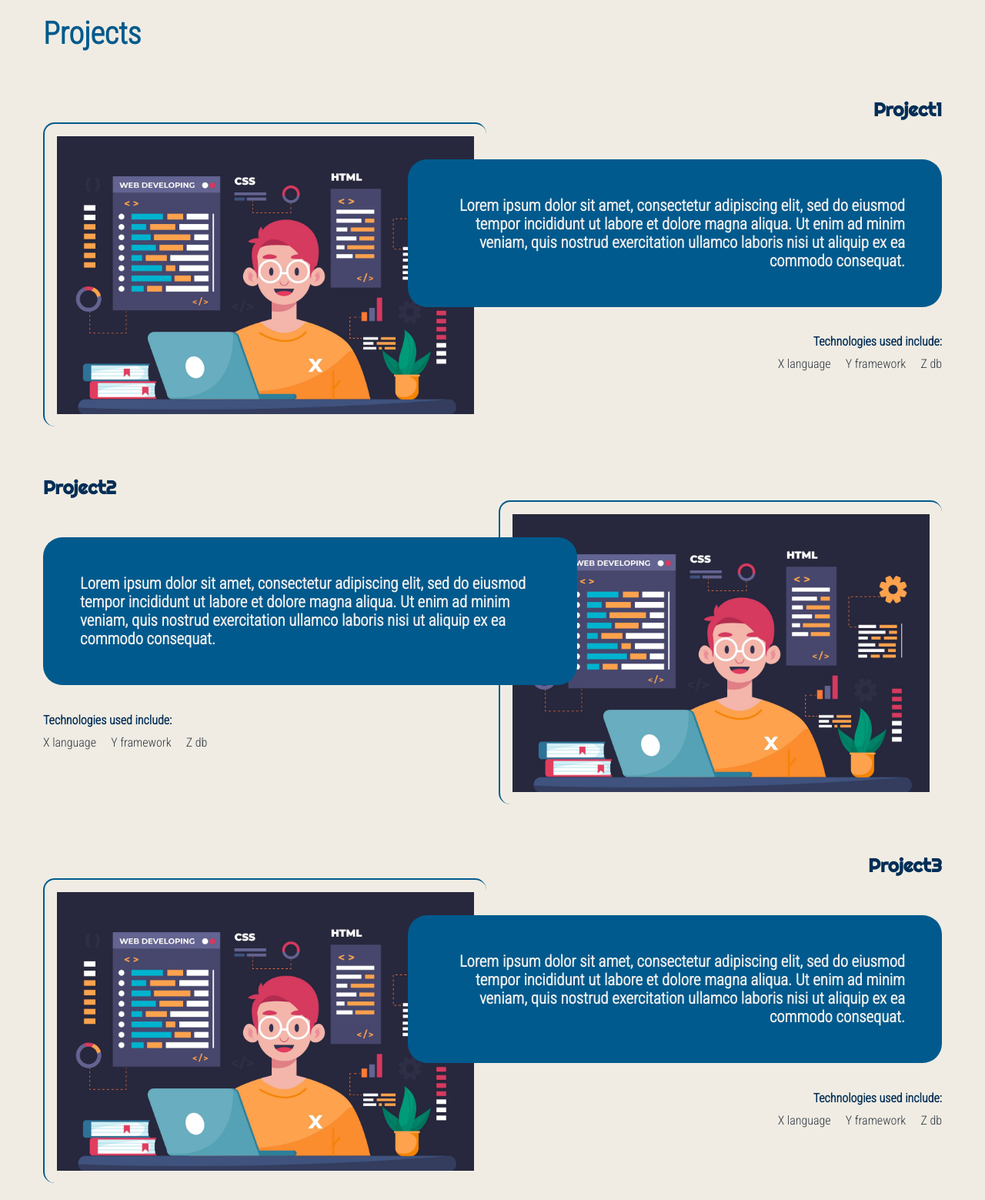
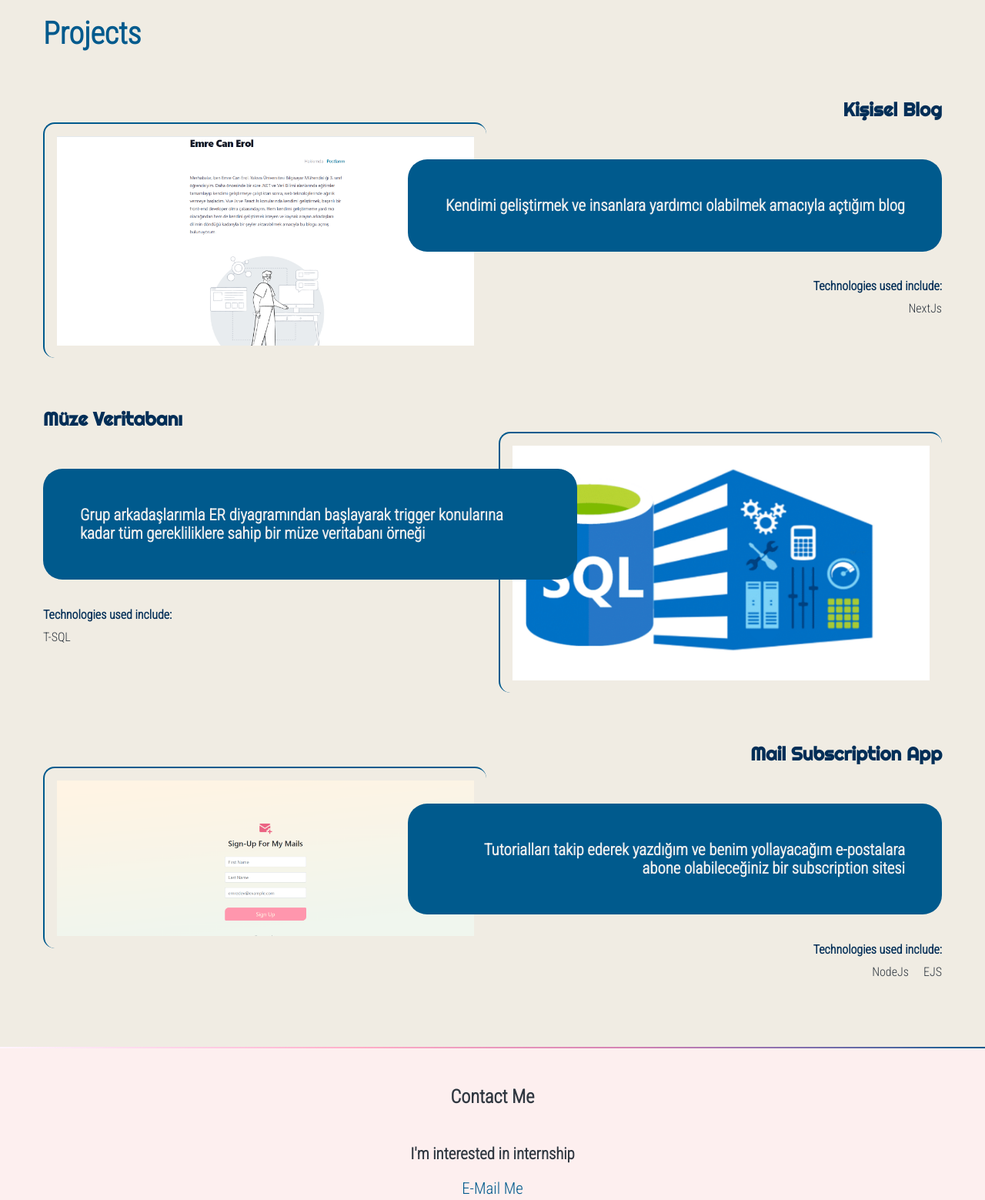
Before and after one commit to emrerol/emre.dev, a plain HTML site: page index.html in a window 1280 px wide. Shown: the part 820-2379 px from the top of the page at 77% size. Drawn offline with Linux system fonts and the light colour scheme.

Commit message:
projeler eklendi

```diff
--- a/index.html
+++ b/index.html
@@ -29,16 +29,16 @@
             <li><a href="https://github.com/emrerol" target="_blank"> <i class="fab fa-github"></i><span class="sr-only" aria-hidden="true">GitHub</span></a></li>
 
             <li><a href="https://www.linkedin.com/in/emre-can-erol-b62ba0173/" target="_blank"><i class="fab fa-linkedin-in"></i> <span class="sr-only" aria-hidden="true">LinkedIn</span></a></li>
-            <li><a href="https://dev.to/emrerol" target="_blank">My Blog</a></li>
+            <li><a href="https://emrerolblog.vercel.app/" target="_blank">My Blog</a></li>
 
-            <li><a href="" class="button">CV</a></li>
+            <li><a href="https://dl.dropboxusercontent.com/s/xr59biryh8d542l/EmreCanErolCv.pdf?dl=0" download="EmreCanErolCv.pdf" class="button" >CV</a></li>
         </ul>
     </nav>
     <div class="gradient"></div>
     <section id="intro">
             <p class="name">Hi, my name is <span>Emre Can Erol</span></p>
             <h2>I am a student working on Web Development</h2>
-            <p>I'm trying to improve my skills on CSS and JS and .NET Core. I want to learn NodeJS, ReactJs, MongoDb
+            <p>I'm trying to improve my skills on CSS, JS and .NET Core. I want to learn NodeJS, ReactJs, MongoDb
             </p>
             <p>I want to make a career as full stack developer. I want to make web looks more beautiful</p>
     </section>
@@ -48,42 +48,37 @@
             <h2>Projects</h2>
             <article >
                 <div class="text">
-                    <h3>Project1</h3>
-                    <p class="pbox">Lorem ipsum dolor sit amet, consectetur adipiscing elit, sed do eiusmod tempor incididunt ut labore et dolore magna aliqua. Ut enim ad minim veniam, quis nostrud exercitation ullamco laboris nisi ut aliquip ex ea commodo consequat.</p>
+                    <h3>Kişisel Blog</h3>
+                    <p class="pbox">Kendimi geliştirmek ve insanlara yardımcı olabilmek amacıyla açtığım blog</p>
                     <h4>Technologies used include:</h4>
                     <ul>
-                        <li>X language</li>
-                        <li>Y framework</li>
-                        <li>Z db</li>
+                        <li>NextJs</li>
                     </ul>
                 </div>
-                <img class="project-img" src="./img/coderboy.jpg">
+                <img class="project-img" src="./img/Project1.png">
             </article>
             <article class="reverse">
                 <div class="text">
-                    <h3>Project2</h3>
-                    <p class="pbox">Lorem ipsum dolor sit amet, consectetur adipiscing elit, sed do eiusmod tempor incididunt ut labore et dolore magna aliqua. Ut enim ad minim veniam, quis nostrud exercitation ullamco laboris nisi ut aliquip ex ea commodo consequat.</p>
+                    <h3>Müze Veritabanı</h3>
+                    <p class="pbox">Grup arkadaşlarımla ER diyagramından başlayarak trigger konularına kadar tüm gerekliliklere sahip bir müze veritabanı örneği</p>
                     <h4>Technologies used include:</h4>
                     <ul>
-                        <li>X language</li>
-                        <li>Y framework</li>
-                        <li>Z db</li>
+                        <li>T-SQL</li>
                     </ul>
                 </div>
-                <img class="project-img" src="./img/coderboy.jpg">
+                <img class="project-img" src="./img/project2.png">
             </article>
             <article>
                 <div class="text">
-                    <h3>Project3</h3>
-                    <p class="pbox">Lorem ipsum dolor sit amet, consectetur adipiscing elit, sed do eiusmod tempor incididunt ut labore et dolore magna aliqua. Ut enim ad minim veniam, quis nostrud exercitation ullamco laboris nisi ut aliquip ex ea commodo consequat.</p>
+                    <h3>Mail Subscription App</h3>
+                    <p class="pbox">Tutorialları takip ederek yazdığım ve benim yollayacağım e-postalara abone olabileceğiniz bir subscription sitesi</p>
                     <h4>Technologies used include:</h4>
                     <ul>
-                        <li>X language</li>
-                        <li>Y framework</li>
-                        <li>Z db</li>
+                        <li>NodeJs</li>
+                        <li>EJS</li>
                     </ul>
                 </div>
-                <img class="project-img" src="./img/coderboy.jpg">
+                <img class="project-img" src="./img/project4.png">
             </article>
         </section>
     </div>
```
Also changed, not shown: img/Project1.png (added), img/project2.png (added), img/project4.png (added).
